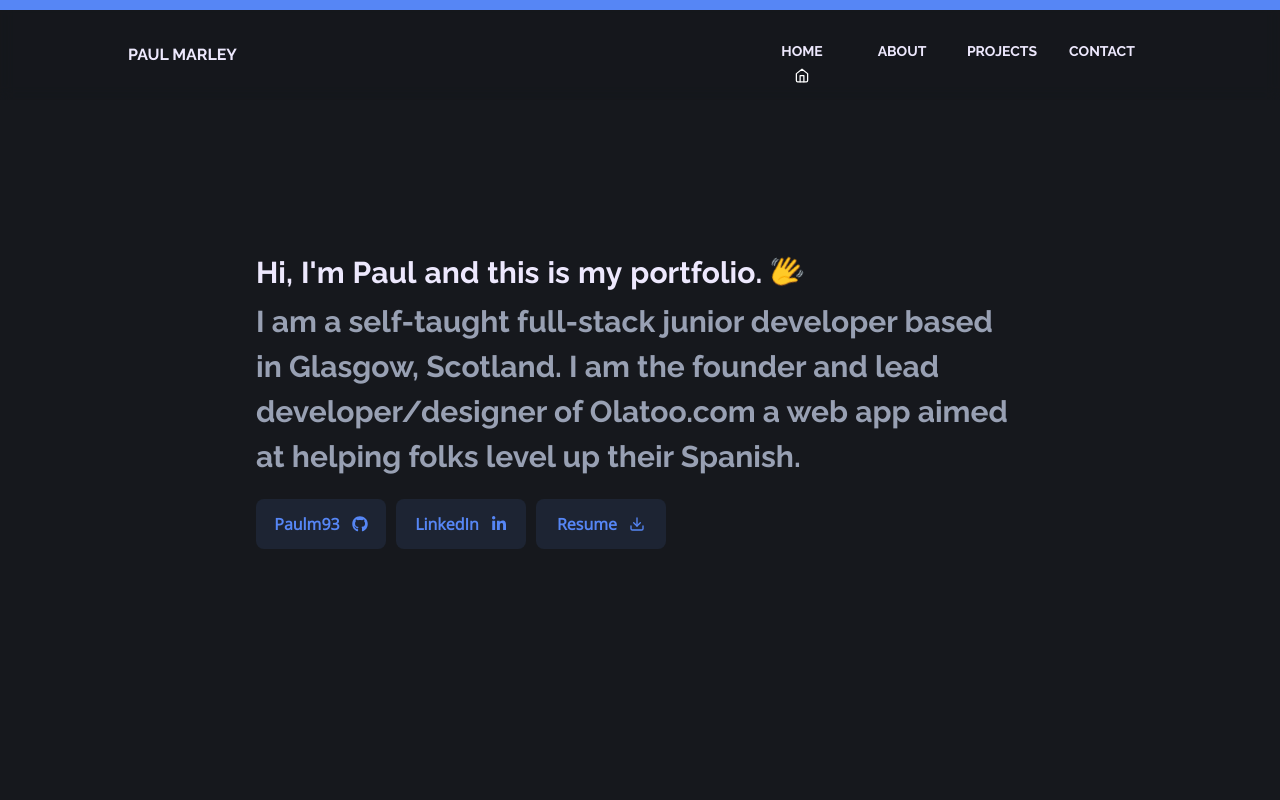
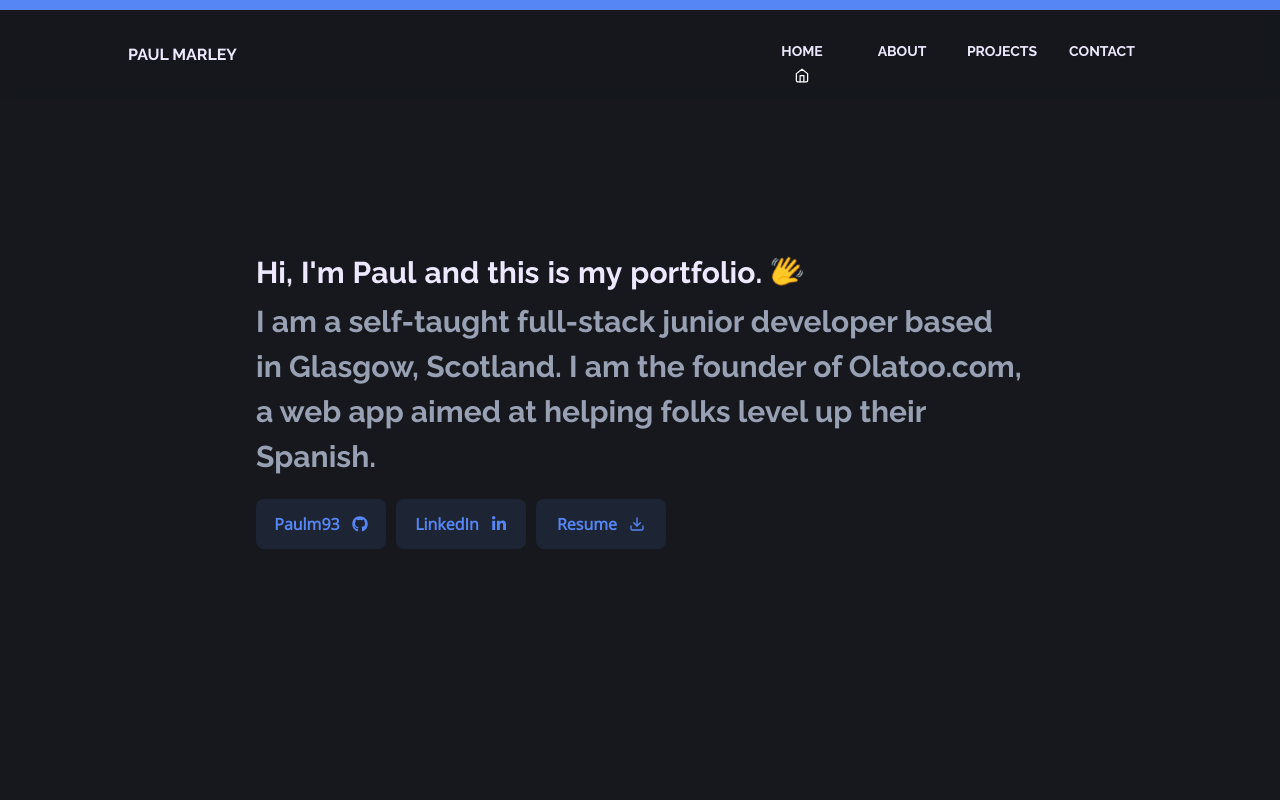
Before and after one commit to PaulM93/portfoliio, a React (Create React App) app in the folder client/: page / in a window 1280 px wide. Shown: the top 800 px of the page. Built offline with nearby package versions, Linux system fonts and the light colour scheme; a web font is replaced by a local one.

Commit message:
Update Hero.tsx

```diff
--- a/client/src/components/Hero/Hero.tsx
+++ b/client/src/components/Hero/Hero.tsx
@@ -46,9 +46,9 @@ export default function Hero() {
             mb={5}
           >
             I am a self-taught full-stack junior developer based in Glasgow,
-            Scotland. I am the founder and lead developer/designer of{" "}
+            Scotland. I am the founder of{" "}
             <Link href={"https://www.olatoo.com/"} isExternal>
-              Olatoo.com
+              Olatoo.com,
             </Link>{" "}
             a web app aimed at helping folks level up their Spanish.
           </Heading>
```
